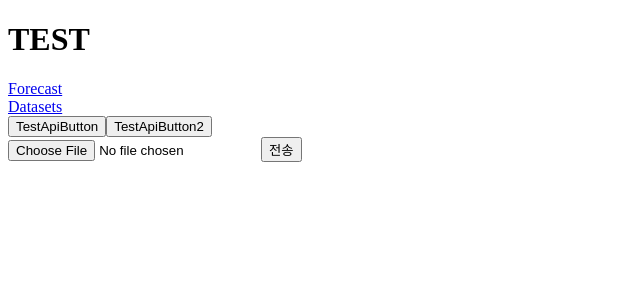
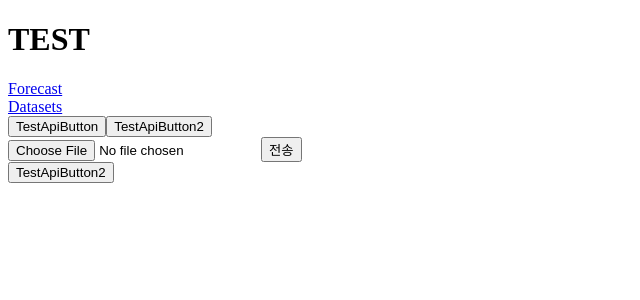
Before and after one commit to prkhch/next-value, a Next.js app in the folder next/: page / in a window 1280 px wide. Shown: the top 300 px of the page, without its empty margins (0-640 px from the left). Built offline with nearby package versions, Linux system fonts and the light colour scheme.

Commit message:
feat : Yahoofinance로부터 일일주가 가져오기 GET API

```diff
--- /dev/null
+++ b/next/src/app/api/stock/route.ts
@@ -0,0 +1,14 @@
+export async function GET(request: Request) {
+  const { searchParams } = new URL(request.url); // https://developer.mozilla.org/ko/docs/Web/API/URL/searchParams
+  const symbol = searchParams.get("symbol");
+  const range = searchParams.get("range");
+  const interval = "1d"; // 일일 주가
+  const stockRes = await fetch(
+    `https://query1.finance.yahoo.com/v8/finance/chart/${symbol}?interval=${interval}&range=${range}`,
+    {
+      method: "GET",
+    }
+  );
+  const res = await stockRes.json();
+  return Response.json({ res });
+}
--- a/next/src/app/page.tsx
+++ b/next/src/app/page.tsx
@@ -1,5 +1,6 @@
 import Link from "next/link";
 import TestApiButton from "@/components/TestApiButton";
+import TestApiButton2 from "@/components/TestApiButton2";
 
 export default function Home() {
   return (
@@ -14,6 +15,9 @@ export default function Home() {
       <div>
         <TestApiButton />
       </div>
+      <div>
+        <TestApiButton2 />
+      </div>
     </main>
   );
 }
--- /dev/null
+++ b/next/src/components/TestApiButton2.tsx
@@ -0,0 +1,31 @@
+"use client";
+
+import handleForamatDate from "@/utils/handleForamatDate";
+
+async function fetchDailyPrice({
+  symbol,
+  range,
+}: {
+  symbol: string;
+  range: string;
+}) {
+  const response = await fetch(`/api/stock?symbol=${symbol}&range=${range}`, {
+    method: "GET",
+  });
+
+  const result = await response.json();
+  console.log(
+    handleForamatDate(result.res.chart.result[0].timestamp[0] * 1000)
+  ); // 날짜
+  console.log(result.res.chart.result[0].indicators.quote[0].close); // 종가
+}
+
+export default function TestApiButton2() {
+  return (
+    <div>
+      <button onClick={() => fetchDailyPrice({ symbol: "tsla", range: "1y" })}>
+        TestApiButton2
+      </button>
+    </div>
+  );
+}
--- /dev/null
+++ b/next/src/utils/handleForamatDate.tsx
@@ -0,0 +1,6 @@
+const handleForamatDate = (timestamp: number) => {
+  const date = new Date(timestamp);
+  return isNaN(date.getTime()) ? "" : date.toISOString().split("T")[0];
+};
+
+export default handleForamatDate;
```
